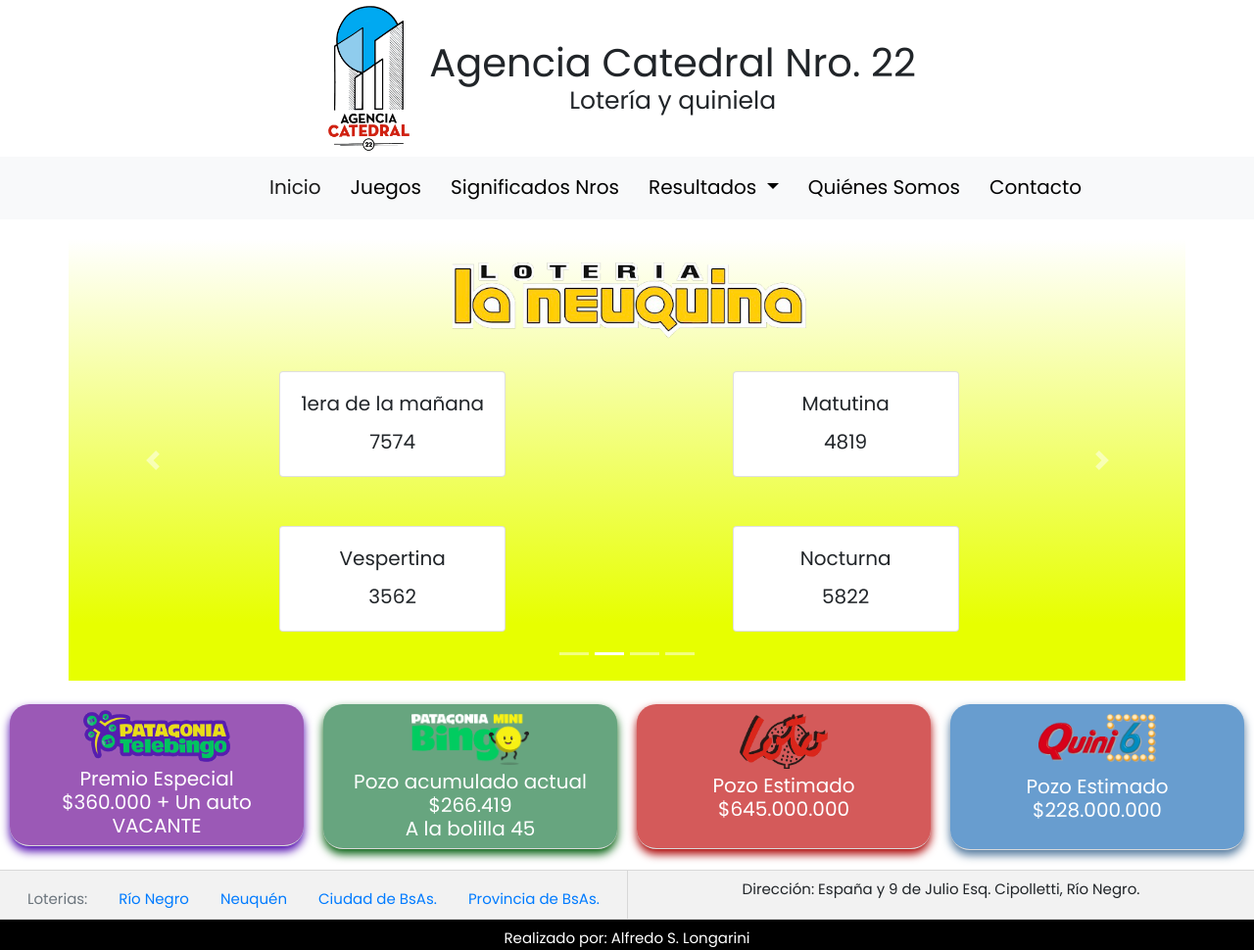
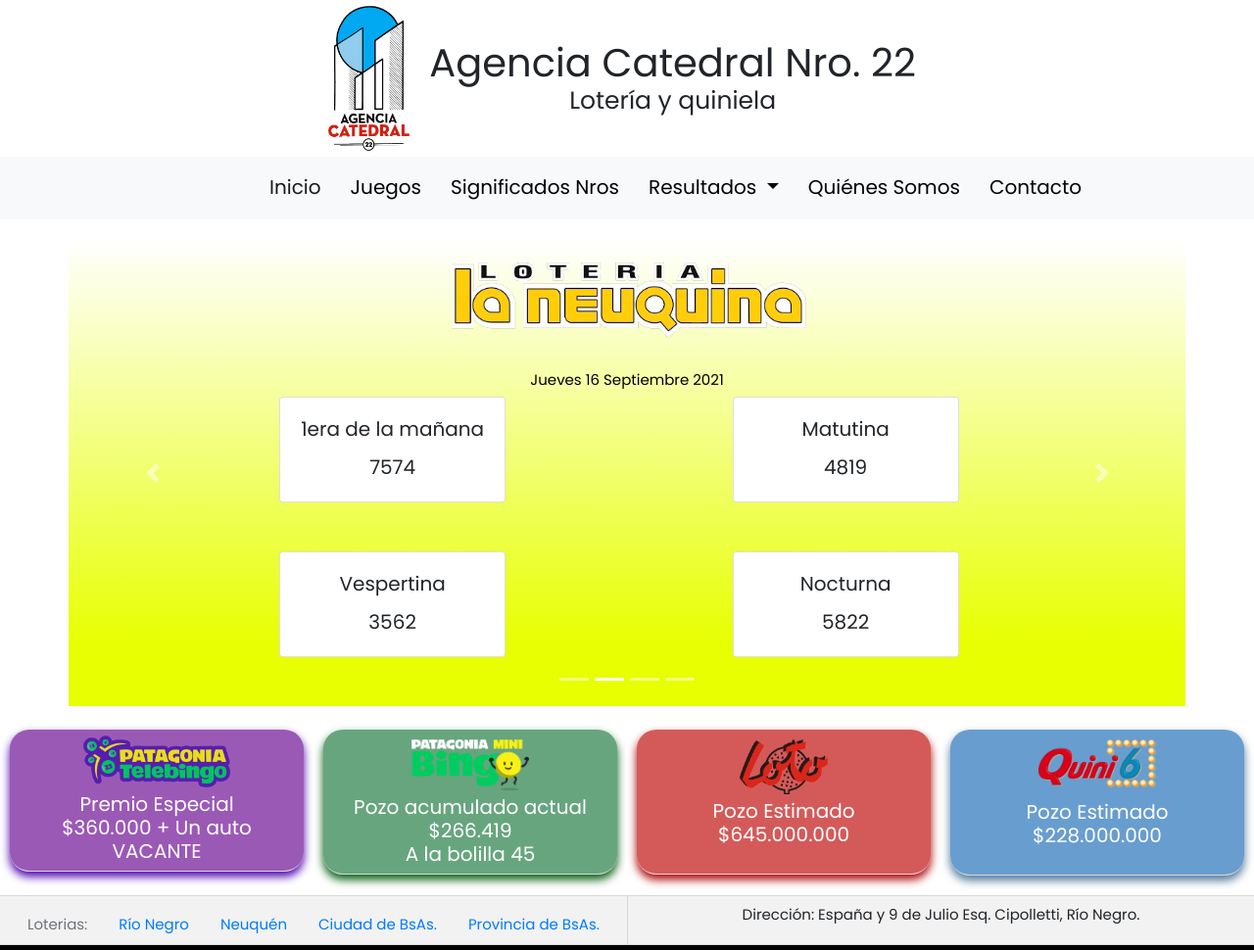
Before and after one commit to Alfredo-S-Longarini/proyecto-Agencia, a website: page index.html in a window 1280 px wide. Shown: the top 970 px of the page at 98% size. Drawn offline with nearby package versions, Linux system fonts and the light colour scheme.

Commit message:
agregando fecha index

```diff
--- a/index.html
+++ b/index.html
@@ -132,7 +132,7 @@
                                     <div class="col-lg-12 rionegrina">
 
                                         <img class="rionegrina__logo" src="img/logo_la_rionegrina.png" alt="rionegrina">
-
+                                        <h3 class="fecha">Jueves 16 Septiembre 2021</h3>
                                     </div>
                                 </div>
 
@@ -203,6 +203,7 @@
                                     <div class="col-lg-12 neuquina">
 
                                         <img class="neuquina__logo" src="img/logo_la_neuquina3.png" alt="neuquina">
+                                        <h3 class="fecha">Jueves 16 Septiembre 2021</h3>
 
                                     </div>
                                 </div>
@@ -270,6 +271,7 @@
                                     <div class="col-lg-12 ciudad">
 
                                         <img class="ciudad__logo" src="img/logo_la_ciudad1.png" alt="ciudad">
+                                        <h3 class="fecha">Jueves 16 Septiembre 2021</h3>
 
                                     </div>
                                 </div>
@@ -337,6 +339,7 @@
                                     <div class="col-lg-12 provincia">
 
                                         <img class="provincia__logo" src="img/la_provincia_logo.png" alt="provincia">
+                                        <h3 class="fecha">Jueves 16 Septiembre 2021</h3>
 
                                     </div>
                                 </div>
--- a/scss/_index.scss
+++ b/scss/_index.scss
@@ -12,6 +12,11 @@
 
     .quiniela__nros{
         font-size: 20px;
+    }
+
+    .fecha{
+        color: $negro;
+        font-size: 15px;
     }
 
     .paddingLeftBot{
@@ -213,6 +218,11 @@
 
     .quiniela__nros{
         font-size: 20px;
+    }
+
+    .fecha{
+        color: $negro;
+        font-size: 15px;
     }
 
     .paddingLeftBot{
@@ -433,6 +443,11 @@
         font-size: 20px;
     }
 
+    .fecha{
+        color: $negro;
+        font-size: 15px;
+    }
+
     .paddingLeftBot{
         margin-left: 20%;
         padding-bottom: 20px;
--- a/scss/_resultados.scss
+++ b/scss/_resultados.scss
@@ -1,6 +1,3 @@
-:root {
-    --animate-delay: 0.5s;
-}
 // ----------------------------------------------------------------------------------------
 // ----------------------------------------------------------------------------------------
 // ----------------------------------------------------------------------------------------
```
Also changed, not shown: css/estilos.css.
